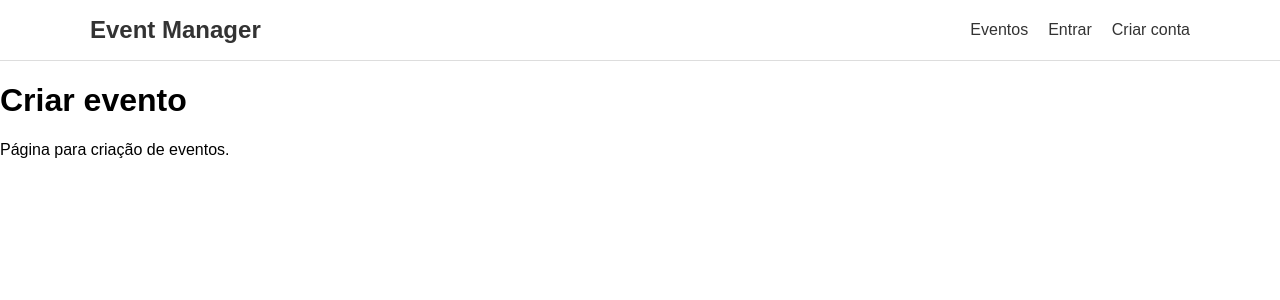
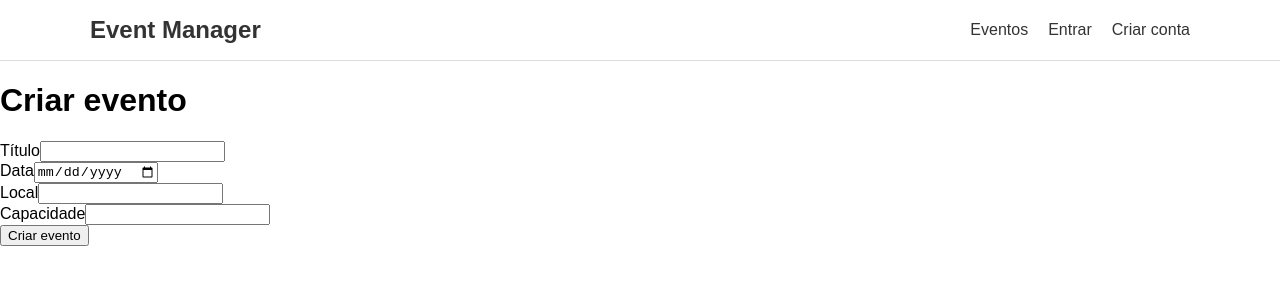
Before and after one commit to HebSP/event-manager, a React (Vite) app in the folder frontend/: page /events/create in a window 1280 px wide. Shown: the top 300 px of the page. Built offline with nearby package versions, Linux system fonts and the light colour scheme.

Commit message:
feature: add event creation page content

```diff
--- a/frontend/src/pages/CreateEvent.tsx
+++ b/frontend/src/pages/CreateEvent.tsx
@@ -1,8 +1,70 @@
+import { useState } from 'react'
+
 function CreateEvent() {
+  const [title, setTitle] = useState('')
+  const [date, setDate] = useState('')
+  const [location, setLocation] = useState('')
+  const [capacity, setCapacity] = useState('')
+
+  const handleSubmit = (event: React.FormEvent) => {
+    event.preventDefault()
+
+    console.log({
+      title,
+      date,
+      location,
+      capacity,
+    })
+  }
+
   return (
     <main>
       <h1>Criar evento</h1>
-      <p>Página para criação de eventos.</p>
+
+      <form onSubmit={handleSubmit}>
+        <div>
+          <label htmlFor="title">Título</label>
+          <input
+            id="title"
+            type="text"
+            value={title}
+            onChange={(event) => setTitle(event.target.value)}
+          />
+        </div>
+
+        <div>
+          <label htmlFor="date">Data</label>
+          <input
+            id="date"
+            type="date"
+            value={date}
+            onChange={(event) => setDate(event.target.value)}
+          />
+        </div>
+
+        <div>
+          <label htmlFor="location">Local</label>
+          <input
+            id="location"
+            type="text"
+            value={location}
+            onChange={(event) => setLocation(event.target.value)}
+          />
+        </div>
+
+        <div>
+          <label htmlFor="capacity">Capacidade</label>
+          <input
+            id="capacity"
+            type="number"
+            min="1"
+            value={capacity}
+            onChange={(event) => setCapacity(event.target.value)}
+          />
+        </div>
+
+        <button type="submit">Criar evento</button>
+      </form>
     </main>
   )
 }
```
